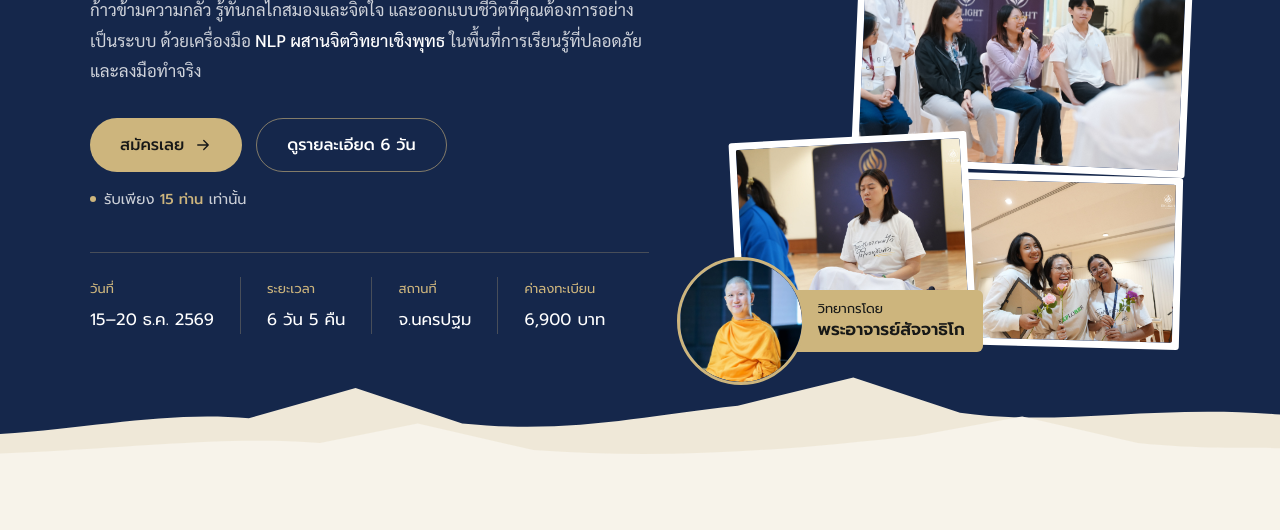
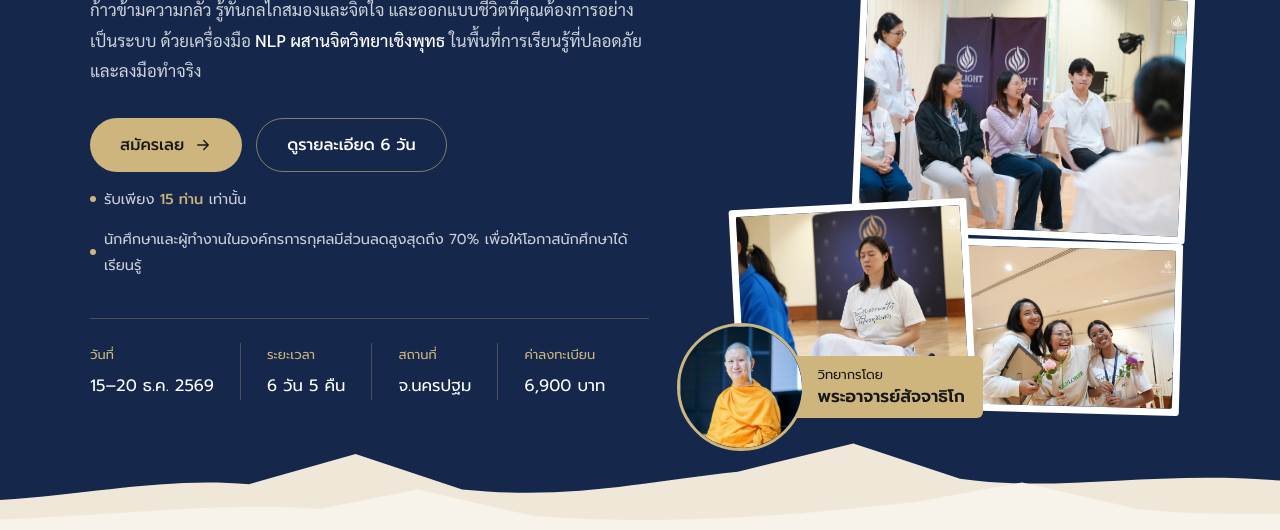
Before and after one commit to Nanpannapa/Life_Mastery_Site, a plain HTML site: page index.html in a window 1280 px wide. Shown: the part 567-1097 px from the top of the page. Drawn offline with nearby package versions, Linux system fonts and the light colour scheme.

Commit message:
Update index.html

```diff
--- a/index.html
+++ b/index.html
@@ -593,6 +593,7 @@
           <a class="btn btn-ghost" href="#program">ดูรายละเอียด 6 วัน</a>
         </div>
         <p class="seats"><span>รับเพียง <b>15 ท่าน</b> เท่านั้น</span></p>
+        <p class="seats"><span>นักศึกษาและผู้ทำงานในองค์กรการกุศลมีส่วนลดสูงสุดถึง 70% เพื่อให้โอกาสนักศึกษาได้เรียนรู้</span></p>
         <dl class="facts">
           <div class="fact"><dt>วันที่</dt><dd>15–20 ธ.ค. 2569</dd></div>
           <div class="fact"><dt>ระยะเวลา</dt><dd>6 วัน 5 คืน</dd></div>
```
